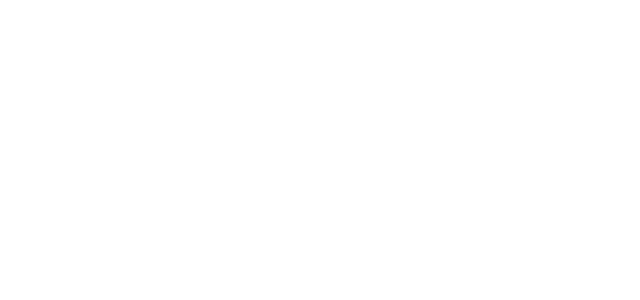
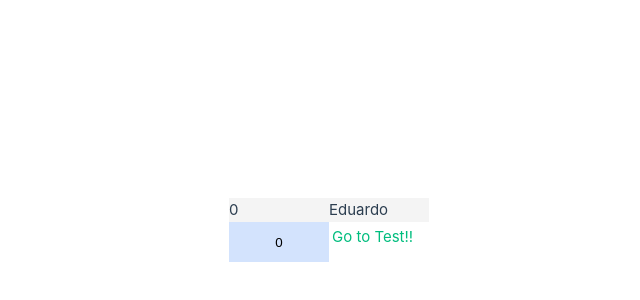
Before and after one commit to Yusaku-KASAI/test-vue-laravel, a Vue app in the folder vue/: page /mypage in a window 1280 px wide. Before the commit this address had no page. Shown: the part 170-470 px from the top of the page, without its empty margins (311-951 px from the left). Built offline with nearby package versions, Linux system fonts and the light colour scheme.

Commit message:
create Mypage & use userStore

```diff
--- /dev/null
+++ b/vue/src/pages/Mypage.vue
@@ -0,0 +1,26 @@
+<script setup>
+import { useUserStore } from "@store/user";
+
+const userStore = useUserStore();
+</script>
+
+<template>
+  <p>{{ userStore.id }}</p>
+  <p>{{ userStore.name }}</p>
+  <div>
+    <button @click="userStore.increment()">{{ userStore.score }}</button>
+  </div>
+  <RouterLink to="/test">Go to Test!!</RouterLink>
+</template>
+
+<style scoped>
+p {
+  background-color: #f4f4f4;
+}
+button {
+  background-color: #d3e3fd;
+  width: 100px;
+  height: 40px;
+  border: 0;
+}
+</style>
--- a/vue/src/router.js
+++ b/vue/src/router.js
@@ -1,13 +1,15 @@
 import { createWebHistory, createRouter } from "vue-router";
 
+import About from "@pages/About.vue";
 import Home from "@pages/Home.vue";
+import Mypage from "@pages/Mypage.vue";
 import Test from "@pages/Test.vue";
-import About from "@pages/About.vue";
 
 const routes = [
   { path: "/", component: Home },
+  { path: "/about", component: About },
   { path: "/test", component: Test },
-  { path: "/about", component: About },
+  { path: "/mypage", component: Mypage },
 ];
 
 export const router = createRouter({
--- a/vue/src/store/user.js
+++ b/vue/src/store/user.js
@@ -1,4 +1,7 @@
-export const useUerStore = defineStore("user", () => {
+import { ref, computed } from "vue";
+import { defineStore } from "pinia";
+
+export const useUserStore = defineStore("user", () => {
   const id = ref(0);
   const name = ref("Eduardo");
   const score = ref(0);
@@ -7,5 +10,5 @@
     score.value++;
   }
 
-  return { score, name, doubleScore, increment };
+  return { id, name, score, doubleScore, increment };
 });
```
